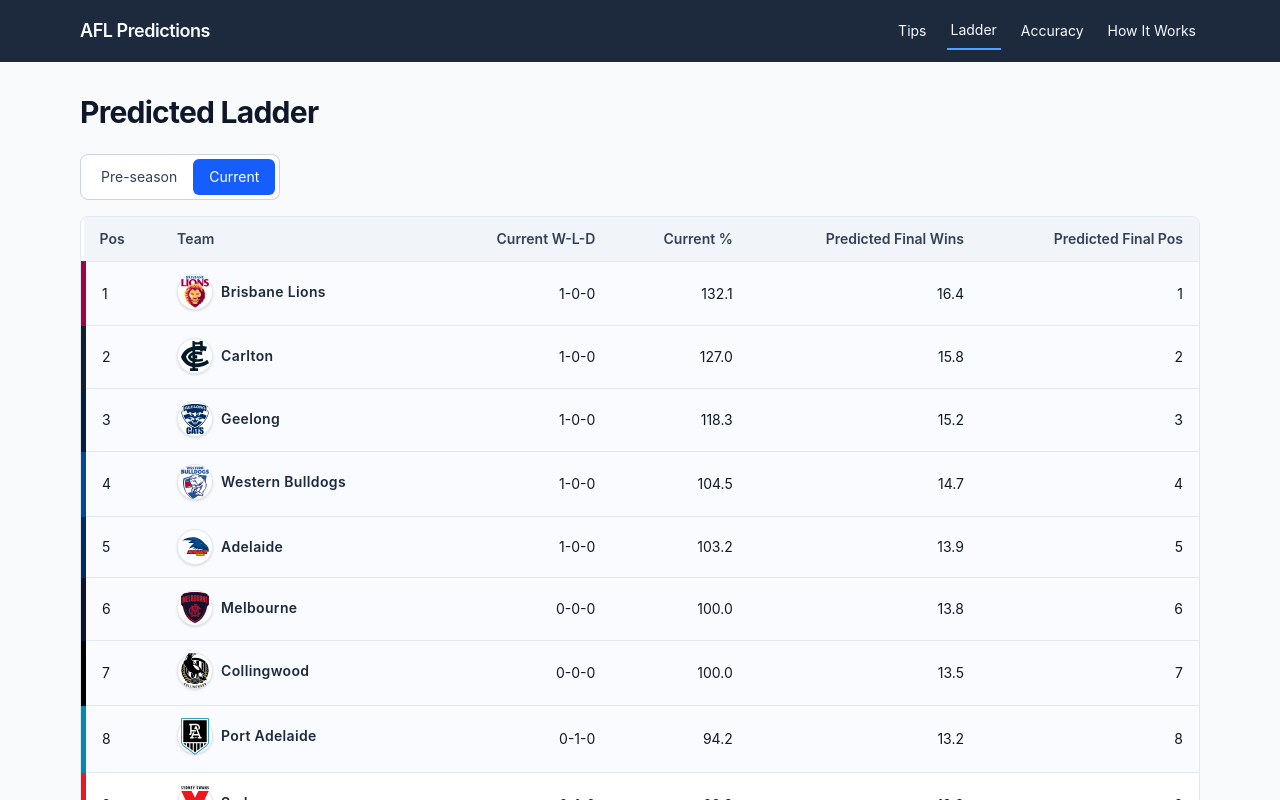
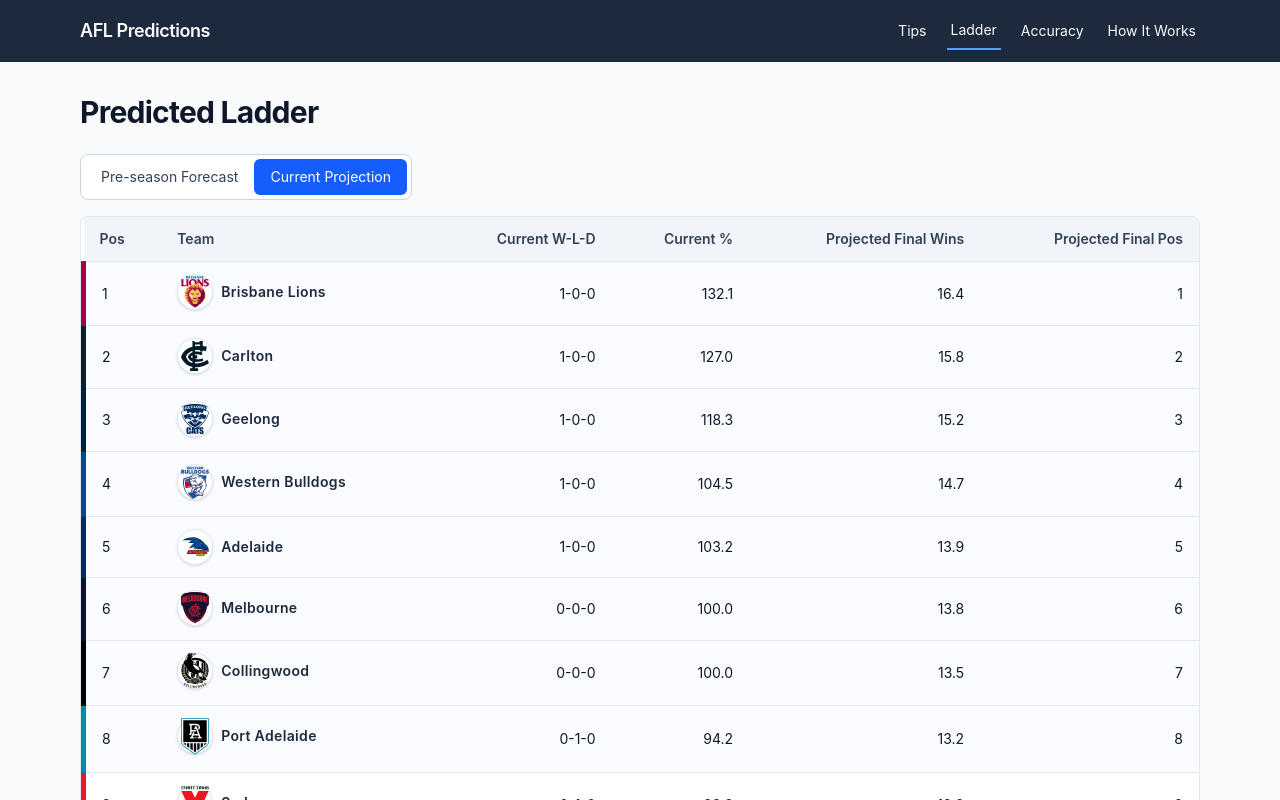
Before and after one commit to WayneGibbings/afl_model_site, a Next.js app: page /ladder in a window 1280 px wide. Shown: the top 800 px of the page. Built offline with nearby package versions, Linux system fonts and the light colour scheme.

Commit message:
Change labels

```diff
--- a/src/components/ladder/LadderTable.tsx
+++ b/src/components/ladder/LadderTable.tsx
@@ -17,15 +17,15 @@ export function LadderTable({ rows, mode }: LadderTableProps) {
             <th className="px-4 py-3 text-left font-semibold">Team</th>
             {mode === "preseason" ? (
               <>
-                <th className="px-4 py-3 text-right font-semibold">Predicted Wins</th>
-                <th className="px-4 py-3 text-right font-semibold">Predicted %</th>
+                <th className="px-4 py-3 text-right font-semibold">Forecast Wins</th>
+                <th className="px-4 py-3 text-right font-semibold">Forecast %</th>
               </>
             ) : (
               <>
                 <th className="px-4 py-3 text-right font-semibold">Current W-L-D</th>
                 <th className="px-4 py-3 text-right font-semibold">Current %</th>
-                <th className="px-4 py-3 text-right font-semibold">Predicted Final Wins</th>
-                <th className="px-4 py-3 text-right font-semibold">Predicted Final Pos</th>
+                <th className="px-4 py-3 text-right font-semibold">Projected Final Wins</th>
+                <th className="px-4 py-3 text-right font-semibold">Projected Final Pos</th>
               </>
             )}
           </tr>
--- a/src/components/ladder/LadderView.tsx
+++ b/src/components/ladder/LadderView.tsx
@@ -22,14 +22,14 @@ export function LadderView({ preseasonRows, currentRows, seasonStarted }: Ladder
           className={`rounded-md px-4 py-2 text-sm ${mode === "preseason" ? "bg-blue-600 text-white" : "text-slate-700"}`}
           onClick={() => setMode("preseason")}
         >
-          Pre-season
+          Pre-season Forecast
         </button>
         <button
           type="button"
           className={`rounded-md px-4 py-2 text-sm ${mode === "current" ? "bg-blue-600 text-white" : "text-slate-700"}`}
           onClick={() => setMode("current")}
         >
-          Current
+          Current Projection
         </button>
       </div>
       <LadderTable rows={rows} mode={mode} />
```
